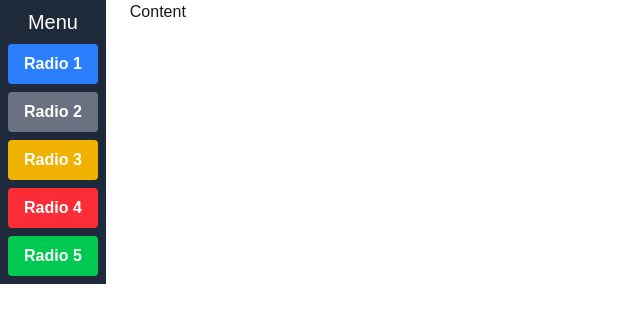
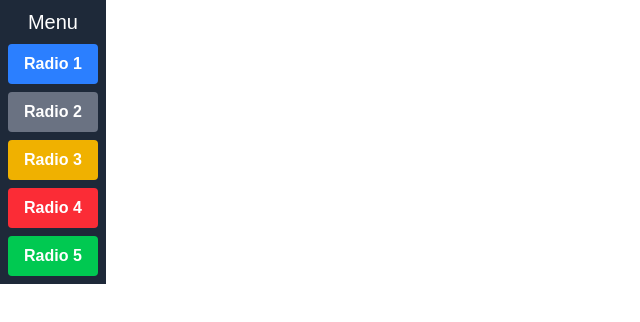
Before and after one commit to ataua/coodesh-radio-2025, a Next.js app: page / in a window 1280 px wide. Shown: the top 322 px of the page, without its empty margins (0-640 px from the left). Built offline with nearby package versions, Linux system fonts and the light colour scheme.

Commit message:
update Content
link to RadioContext

```diff
--- a/src/components/Content/index.tsx
+++ b/src/components/Content/index.tsx
@@ -1,7 +1,12 @@
-const Content = ({ children }: { children: React.ReactNode }) => {
+import { RadioContext } from "@/context/RadioContext";
+import { useContext } from "react";
+
+const Content = () => {
+    const { radio } = useContext(RadioContext);
+
     return (<>
-        <div>Content</div>
-        {children}
+        <p className='text-2xl text-white'>{radio}</p>
+
     </>)
 }
 
```
